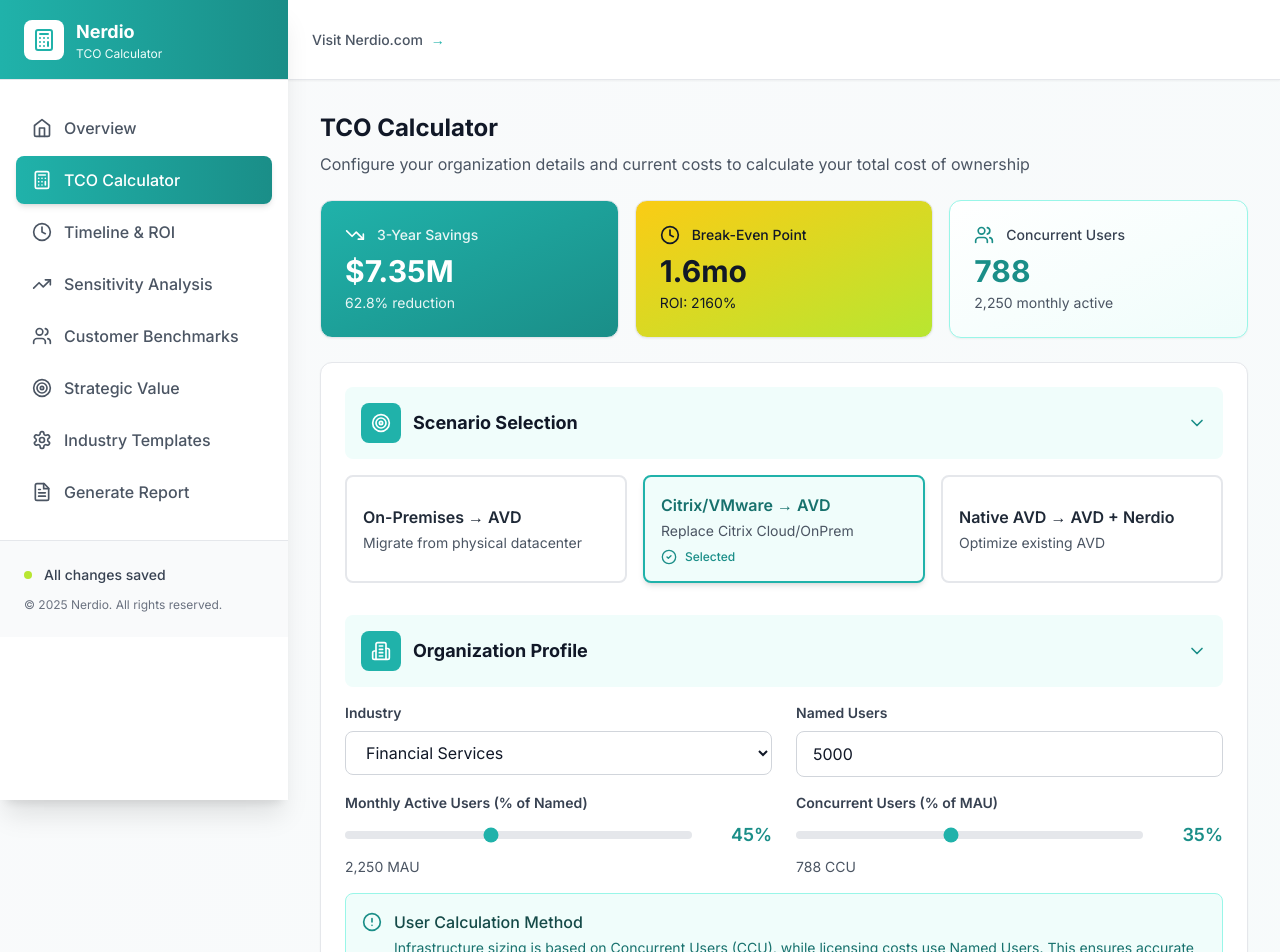
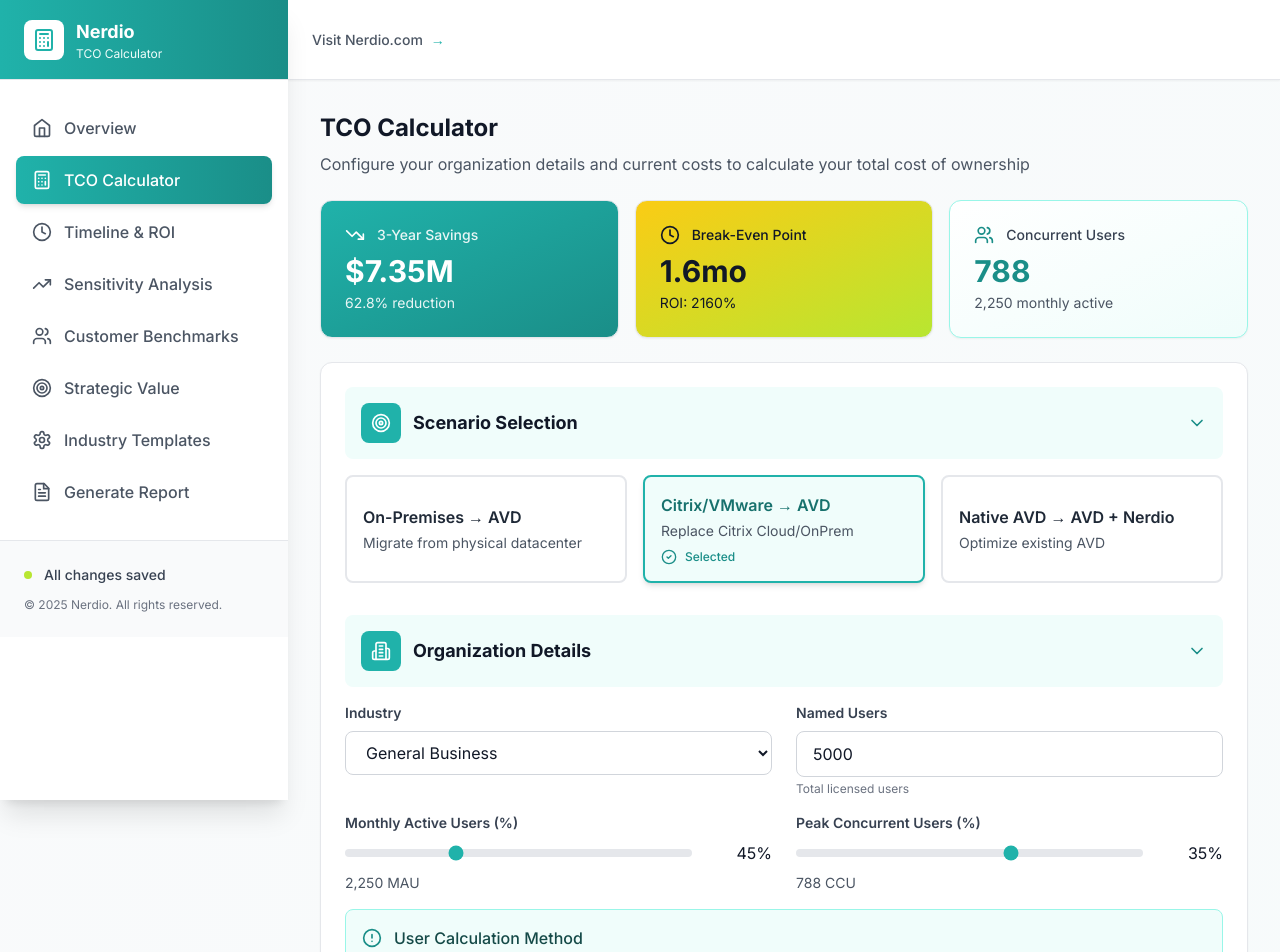
Before and after one commit to irfansaas/nerdio-tco-phase1, a Next.js app: page /calculator in a window 1280 px wide. Shown: the top 952 px of the page. Built offline with nearby package versions, Linux system fonts and the light colour scheme.

Commit message:
Fix: All TypeScript errors in calculator page

```diff
--- a/app/calculator/page.tsx
+++ b/app/calculator/page.tsx
@@ -59,7 +59,11 @@
     }));
   };
 
-  const SectionHeader = ({ title, section, icon: Icon }: any) => (
+  const SectionHeader = ({ title, section, icon: Icon }: {
+    title: string;
+    section: keyof typeof expandedSections;
+    icon: any
+  }) => (
     <button
       onClick={() => toggleSection(section)}
       className="w-full flex items-center justify-between p-4 bg-nerdio-teal-50 hover:bg-nerdio-teal-100 rounded-lg transition-colors mb-4 group"
@@ -78,8 +82,8 @@
     </button>
   );
 
-  const handleWorkloadChange = (key: string, value: number) => {
-    const others = Object.entries(workloadMix).filter(([k]) => k !== key);
+  const handleWorkloadChange = (key: keyof typeof workloadMix, value: number) => {
+    const others = Object.entries(workloadMix).filter(([k]) => k !== key) as [keyof typeof workloadMix, number][];
     const othersSum = others.reduce((sum, [_, v]) => sum + v, 0);
     const remaining = 100 - value;
 
@@ -186,8 +190,8 @@
           </div>
         )}
 
-        {/* Organization Profile */}
-        <SectionHeader title="Organization Profile" section="org" icon={Building2} />
+        {/* Organization Details */}
+        <SectionHeader title="Organization Details" section="org" icon={Building2} />
         {expandedSections.org && (
           <div className="mb-8 space-y-4">
             <div className="grid grid-cols-1 md:grid-cols-2 gap-6">
@@ -195,17 +199,15 @@
                 <label className="input-label">Industry</label>
                 <select
                   value={industry}
-                  onChange={(e) => setIndustry(e.target.value as any)}
+                  onChange={(e) => setIndustry(e.target.value)}
                   className="input"
                 >
-                  <option value="financial">Financial Services</option>
+                  <option value="general">General Business</option>
                   <option value="healthcare">Healthcare</option>
-                  <option value="manufacturing">Manufacturing</option>
-                  <option value="technology">Technology</option>
+                  <option value="finance">Financial Services</option>
                   <option value="education">Education</option>
                   <option value="government">Government</option>
-                  <option value="retail">Retail</option>
-                  <option value="msp">Managed Service Provider</option>
+                  <option value="manufacturing">Manufacturing</option>
                 </select>
               </div>
               <div>
@@ -215,42 +217,43 @@
                   value={namedUsers}
                   onChange={(e) => setNamedUsers(Number(e.target.value))}
                   className="input"
-                  min="100"
+                  min="1"
                   step="100"
                 />
+                <div className="text-xs text-nerdio-gray-500 mt-1">Total licensed users</div>
               </div>
             </div>
 
             <div className="grid grid-cols-1 md:grid-cols-2 gap-6">
               <div>
-                <label className="input-label">Monthly Active Users (% of Named)</label>
+                <label className="input-label">Monthly Active Users (%)</label>
                 <div className="flex items-center gap-4">
                   <input
                     type="range"
                     min="20"
-                    max="80"
+                    max="100"
                     value={mauPercentage}
                     onChange={(e) => setMauPercentage(Number(e.target.value))}
                     className="flex-1 h-2 bg-nerdio-gray-200 rounded-lg appearance-none cursor-pointer accent-nerdio-teal-500"
                   />
-                  <span className="text-lg font-semibold text-nerdio-teal-600 w-16 text-right">{mauPercentage}%</span>
+                  <span className="input-suffix w-16 text-right">{mauPercentage}%</span>
                 </div>
                 <div className="text-sm text-nerdio-gray-600 mt-2">
                   {mau.toLocaleString()} MAU
                 </div>
               </div>
               <div>
-                <label className="input-label">Concurrent Users (% of MAU)</label>
+                <label className="input-label">Peak Concurrent Users (%)</label>
                 <div className="flex items-center gap-4">
                   <input
                     type="range"
-                    min="15"
-                    max="60"
+                    min="10"
+                    max="50"
                     value={concurrentPercentage}
                     onChange={(e) => setConcurrentPercentage(Number(e.target.value))}
                     className="flex-1 h-2 bg-nerdio-gray-200 rounded-lg appearance-none cursor-pointer accent-nerdio-teal-500"
                   />
-                  <span className="text-lg font-semibold text-nerdio-teal-600 w-16 text-right">{concurrentPercentage}%</span>
+                  <span className="input-suffix w-16 text-right">{concurrentPercentage}%</span>
                 </div>
                 <div className="text-sm text-nerdio-gray-600 mt-2">
                   {ccu.toLocaleString()} CCU
@@ -276,12 +279,12 @@
         <SectionHeader title="Workload Distribution" section="workload" icon={Users} />
         {expandedSections.workload && (
           <div className="mb-8 space-y-4">
-            {[
+            {([
               { key: 'task', label: 'Task Workers', desc: 'Basic apps, email, web browsing', specs: '2 vCPU, 4GB RAM' },
               { key: 'knowledge', label: 'Knowledge Workers', desc: 'Office suite, CRM, standard apps', specs: '2 vCPU, 8GB RAM' },
               { key: 'power', label: 'Power Users', desc: 'CAD, development, heavy compute', specs: '4 vCPU, 16GB RAM' },
               { key: 'vip', label: 'VIP/Executive', desc: 'Premium performance, dedicated resources', specs: '8 vCPU, 32GB RAM' }
-            ].map(item => (
+            ] as const).map(item => (
               <div key={item.key} className="bg-nerdio-gray-50 p-4 rounded-lg border border-nerdio-gray-200">
                 <div className="flex items-center justify-between mb-3">
                   <div>
@@ -319,12 +322,12 @@
         {expandedSections.costs && (
           <div className="mb-8 space-y-4">
             <div className="grid grid-cols-1 md:grid-cols-2 gap-6">
-              {[
+              {([
                 { key: 'infrastructure', label: 'Infrastructure', desc: 'Servers, storage, networking, datacenter' },
                 { key: 'licensing', label: 'Licensing', desc: 'Software licenses, support, maintenance' },
                 { key: 'personnel', label: 'Personnel', desc: 'IT staff costs for VDI management' },
                 { key: 'support', label: 'Support & Other', desc: 'Vendor support, consulting, misc costs' }
-              ].map(item => (
+              ] as const).map(item => (
                 <div key={item.key}>
                   <label className="input-label">{item.label}</label>
                   <div className="relative">
```
